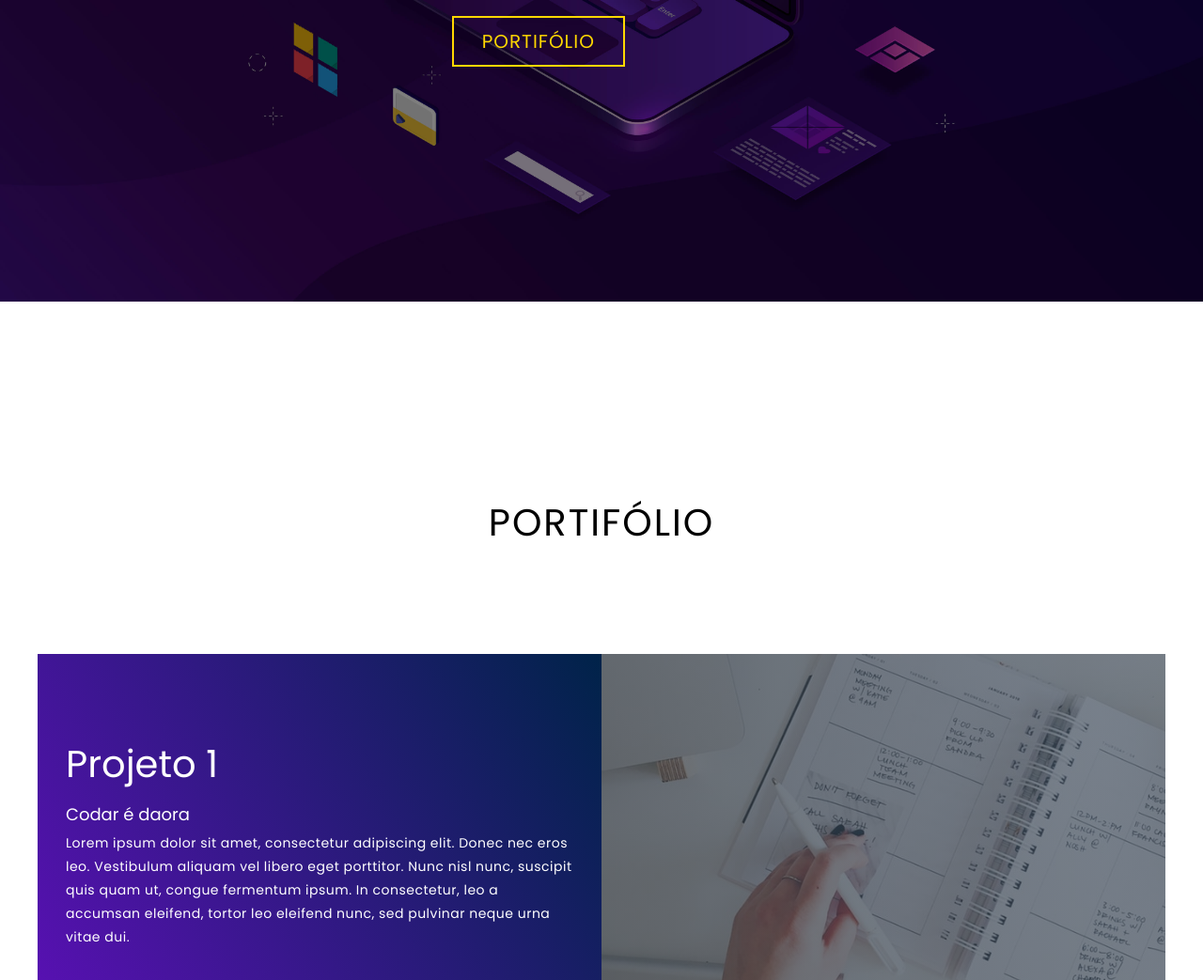
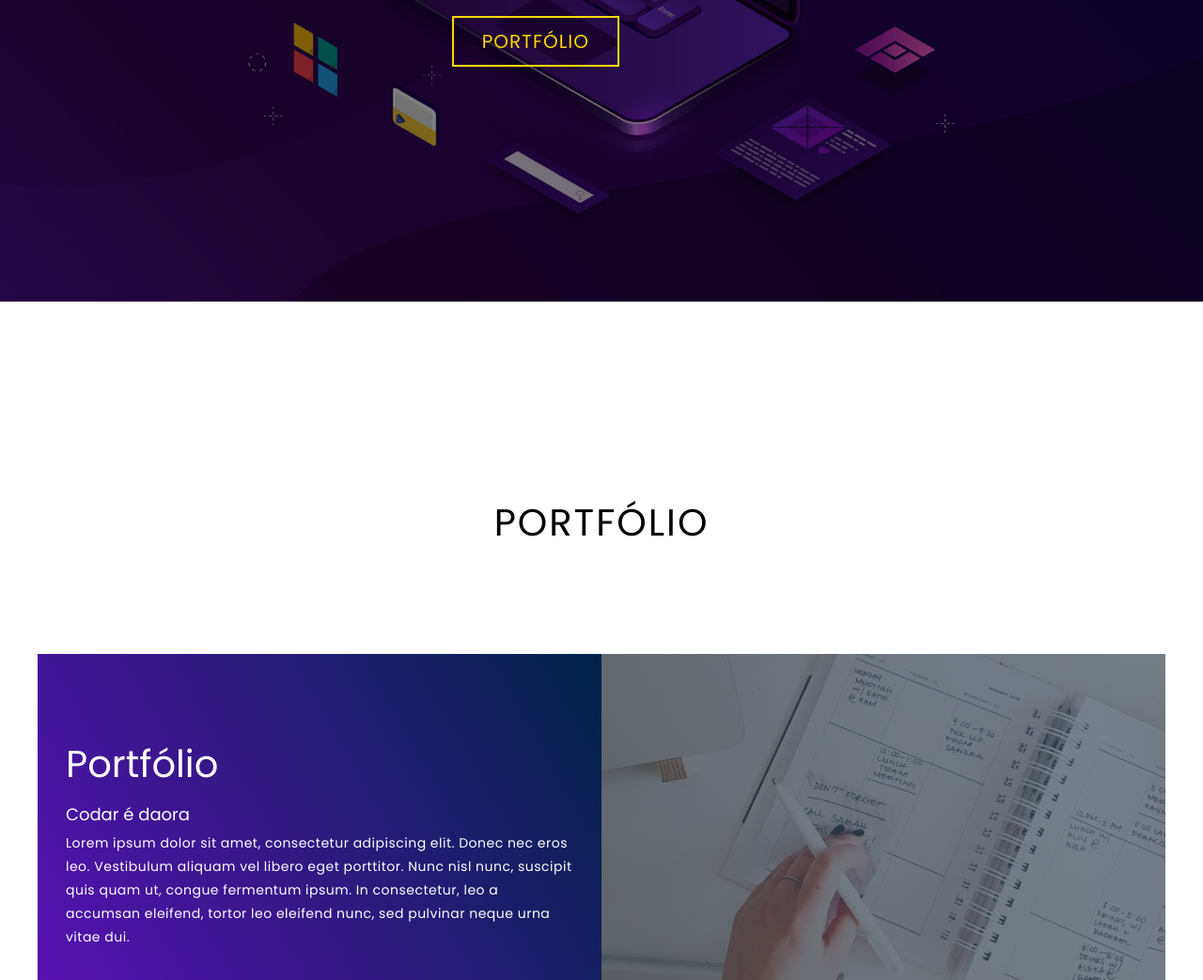
Before and after one commit to gyaninascimento/material-aula-4-tech-academy, a plain HTML site: page index.html in a window 1280 px wide. Shown: the part 479-1522 px from the top of the page at 94% size. Drawn offline with Linux system fonts and the light colour scheme.

Commit message:
update title

```diff
--- a/index.html
+++ b/index.html
@@ -15,7 +15,7 @@
                 <h1>Olá,<span></span></h1>
                 <h1>meu nome é<span></span></h1>
                 <h1>Gyani<span></span></h1>
-                <a href="#portfolio" type="button" class="cta">Portifólio</a>
+                <a href="#portfolio" type="button" class="cta">Portfólio</a>
             </div>
         </div>
     </section>
@@ -23,12 +23,12 @@
     <section id="portfolio">
         <div class="portfolio container">
             <div class="portfolio header">
-                <h1 class="section-title"><span>Portifólio</span></h1>
+                <h1 class="section-title"><span>Portfólio</span></h1>
             </div>
             <div class="all-projects">
                 <div class="project-item">
                     <div class="project-info">
-                        <h1>Projeto 1</h1>
+                        <h1>Portfólio</h1>
                         <h2>Codar é daora</h2>
                         <p>Lorem ipsum dolor sit amet, consectetur adipiscing elit. Donec nec eros leo. Vestibulum
                             aliquam vel libero eget porttitor. Nunc nisl nunc, suscipit quis quam ut, congue fermentum
```
